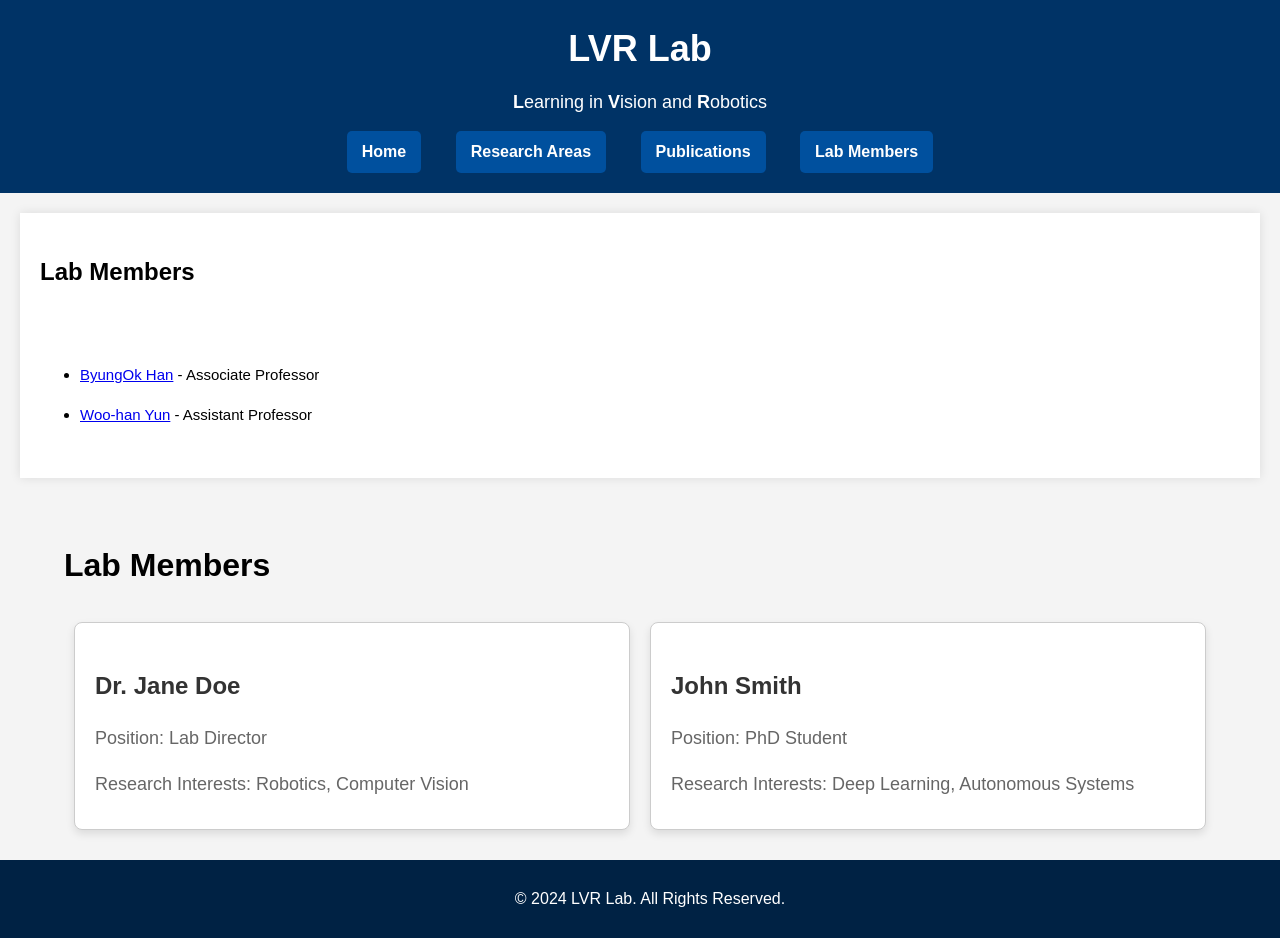
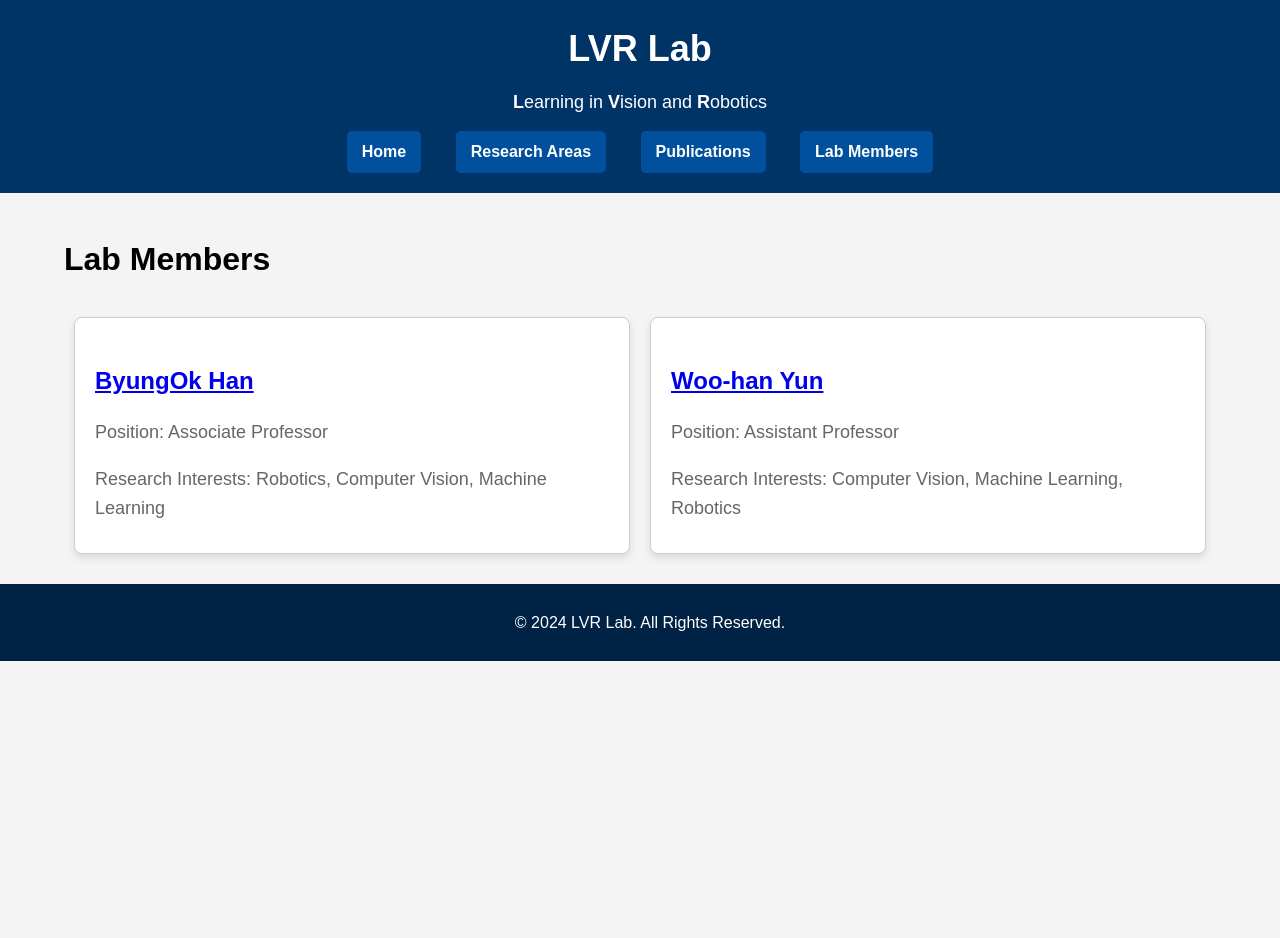
Before and after one commit to lvrlab/lvrlab.github.io, a plain HTML site: page labmembers.html in a window 1280 px wide. After the commit the page ends 800 px from the top, so only its background shows below. Drawn offline with Linux system fonts and the light colour scheme.

Commit message:
Update labmembers.html

```diff
--- a/labmembers.html
+++ b/labmembers.html
@@ -66,27 +66,18 @@
         });
 </script>
 
-<section class="content">
-    <h2>Lab Members</h2>
-    <ul>
-        <li><p class="mid-text"><a href="https://byungokhan.github.io" target="_blank">ByungOk Han</a> - Associate Professor</p></li>
-        <li><p class="mid-text"><a href="https://sites.google.com/site/yochin47/" target="_blank">Woo-han Yun</a> - Assistant Professor</p></li>
-    </ul>
-
-</section>
-
 <div class="container">
     <h1>Lab Members</h1>
     <div class="lab-members">
         <div class="member">
-            <h3>Dr. Jane Doe</h3>
-            <p>Position: Lab Director</p>
-            <p>Research Interests: Robotics, Computer Vision</p>
+            <h3><a href="https://byungokhan.github.io" target="_blank">ByungOk Han</a></h3>
+            <p>Position: Associate Professor</p>
+            <p>Research Interests: Robotics, Computer Vision, Machine Learning</p>
         </div>
         <div class="member">
-            <h3>John Smith</h3>
-            <p>Position: PhD Student</p>
-            <p>Research Interests: Deep Learning, Autonomous Systems</p>
+            <h3><a href="https://sites.google.com/site/yochin47/" target="_blank">Woo-han Yun</a></h3>
+            <p>Position: Assistant Professor</p>
+            <p>Research Interests: Computer Vision, Machine Learning, Robotics</p>
         </div>
         <!-- Add more members as needed -->
     </div>
```
